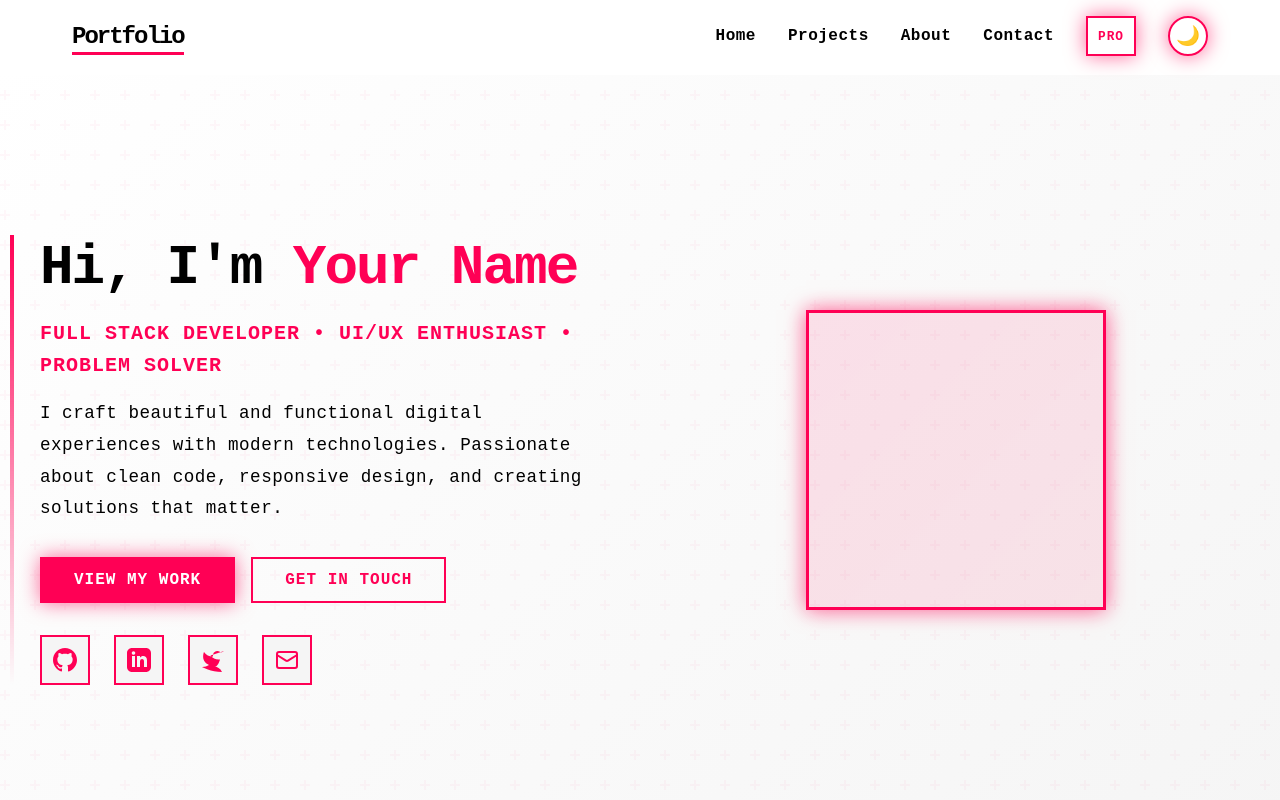
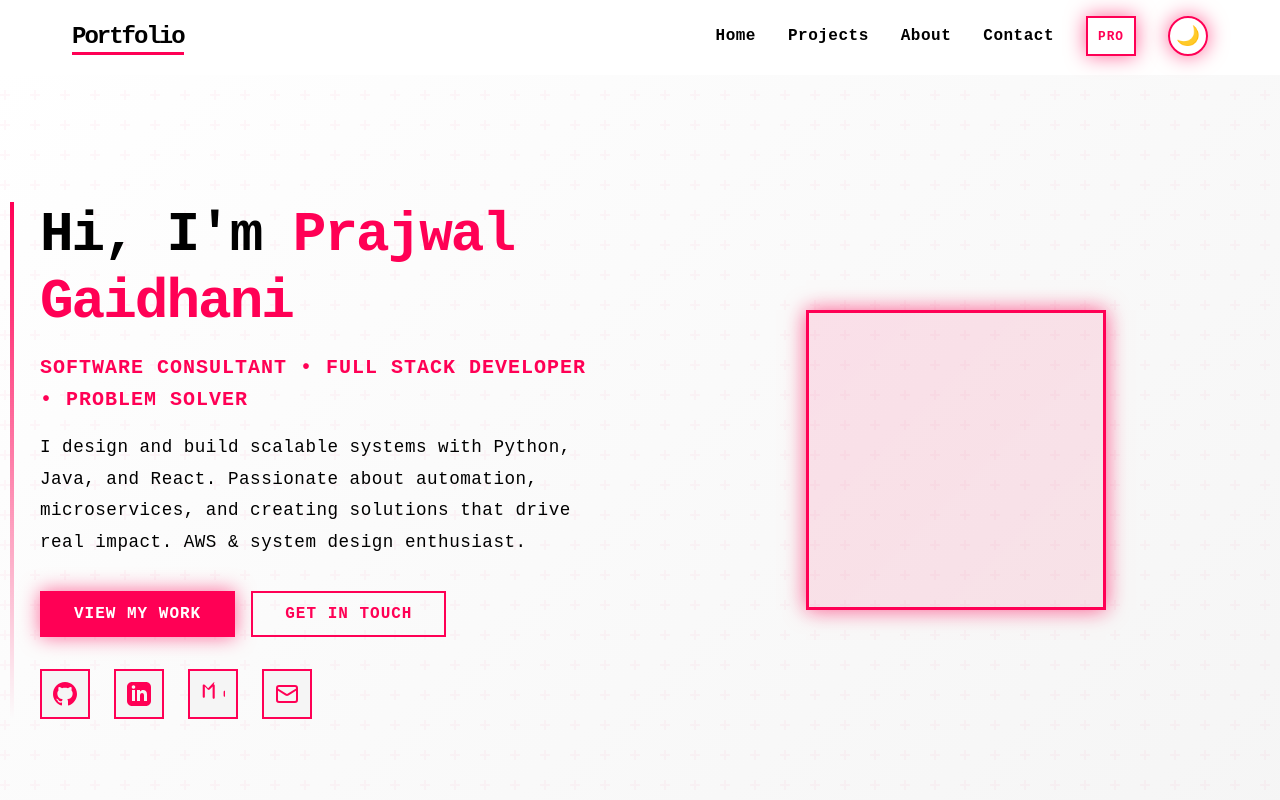
Before and after one commit to PrajwalGaidhani/portfolio, an Angular app: page / in a window 1280 px wide. Built offline with nearby package versions, Linux system fonts and the light colour scheme.

Commit message:
feat: update portfolio with Prajwal Gaidhani's personal details, projects, and experience

```diff
--- a/src/app/components/about/about.component.ts
+++ b/src/app/components/about/about.component.ts
@@ -21,31 +21,27 @@ interface Skill {
         <div class="about-content">
           <div class="about-text animate-slide-in-left">
             <p>
-              I'm a passionate full-stack developer with over 5 years of experience building web applications.
-              I specialize in creating user-centered solutions using modern technologies and best practices.
+              I'm a Software Consultant at Volkswagen IT Services with deep expertise in building scalable systems, automation, and cloud infrastructure. I have hands-on experience with Python, Java, and React, with a strong foundation in system design and DSA.
             </p>
             <p>
-              My journey in tech started with a curiosity about how things work. Now, I love solving complex problems
-              and building applications that make a real impact. When I'm not coding, you can find me contributing to
-              open-source projects or learning new technologies.
+              My passion lies in creating fault-tolerant systems that drive operational efficiency. I've built automation frameworks that boosted system uptime by 30%, developed real-time logging systems monitoring 50+ servers, and created microservices architectures handling complex workflows.
             </p>
             <p>
-              I'm always excited to collaborate on interesting projects and help businesses achieve their goals through
-              innovative web solutions.
+              I love solving complex problems, optimizing performance, and continuously learning new technologies. I'm a Smart India Hackathon winner and have represented India at international competitions.
             </p>
 
             <div class="stats">
               <div class="stat">
-                <div class="stat-number">50+</div>
-                <div class="stat-label">Projects Completed</div>
+                <div class="stat-number">3+</div>
+                <div class="stat-label">YRS EXPERIENCE</div>
               </div>
               <div class="stat">
-                <div class="stat-number">30+</div>
-                <div class="stat-label">Happy Clients</div>
+                <div class="stat-number">10+</div>
+                <div class="stat-label">PROJECTS DELIVERED</div>
               </div>
               <div class="stat">
-                <div class="stat-number">5+</div>
-                <div class="stat-label">Years Experience</div>
+                <div class="stat-number">50+</div>
+                <div class="stat-label">SERVERS MANAGED</div>
               </div>
             </div>
           </div>
@@ -224,16 +220,20 @@ interface Skill {
 export class AboutComponent {
   skills = signal<Skill[]>([
     {
-      category: 'Frontend',
-      items: ['Angular', 'React', 'Vue.js', 'TypeScript', 'HTML5', 'CSS3', 'SCSS', 'Tailwind CSS']
+      category: 'Languages & Core',
+      items: ['Java', 'Python', 'JavaScript', 'SQL', 'DSA', 'OOP', 'System Design']
     },
     {
-      category: 'Backend',
-      items: ['Node.js', 'Express.js', 'Python', 'Django', 'Java', 'C#', 'REST APIs', 'GraphQL']
+      category: 'Frontend & Web',
+      items: ['React', 'Angular', 'TypeScript', 'HTML5', 'CSS3', 'SCSS', 'Responsive Design']
+    },
+    {
+      category: 'Backend & Cloud',
+      items: ['Django', 'Node.js', 'AWS', 'Linux', 'Docker', 'Kafka', 'Microservices']
     },
     {
       category: 'Databases & Tools',
-      items: ['MongoDB', 'PostgreSQL', 'MySQL', 'Firebase', 'Git', 'Docker', 'CI/CD', 'AWS']
+      items: ['MySQL', 'PostgreSQL', 'MongoDB', 'Elasticsearch', 'Redis', 'Git', 'CI/CD']
     }
   ]);
 }
--- a/src/app/components/contact/contact.component.ts
+++ b/src/app/components/contact/contact.component.ts
@@ -23,8 +23,8 @@ import { FormsModule } from '@angular/forms';
                 </svg>
               </div>
               <div>
-                <h3>Message</h3>
-                <p>hello@example.com</p>
+                <h3>Email</h3>
+                <p>prajwalgaidhani18@gmail.com</p>
               </div>
             </div>
 
@@ -36,7 +36,7 @@ import { FormsModule } from '@angular/forms';
               </div>
               <div>
                 <h3>Phone</h3>
-                <p>+1 (555) 123-4567</p>
+                <p>+91 8530259554</p>
               </div>
             </div>
 
@@ -49,7 +49,7 @@ import { FormsModule } from '@angular/forms';
               </div>
               <div>
                 <h3>Location</h3>
-                <p>San Francisco, CA</p>
+                <p>Pune, India</p>
               </div>
             </div>
           </div>
--- a/src/app/components/footer/footer.component.ts
+++ b/src/app/components/footer/footer.component.ts
@@ -10,22 +10,22 @@ import { CommonModule } from '@angular/common';
       <div class="footer-container">
         <div class="footer-content">
           <div class="footer-section">
-            <h3>Portfolio</h3>
-            <p>Crafting beautiful digital experiences with modern technologies.</p>
+            <h3>Prajwal Gaidhani</h3>
+            <p>Software Consultant • System Design & Cloud Architecture Enthusiast</p>
             <div class="social-links">
-              <a href="#" title="GitHub">
+              <a href="https://github.com/PrajwalGaidhani" target="_blank" title="GitHub">
                 <svg width="20" height="20" viewBox="0 0 24 24" fill="currentColor">
                   <path d="M12 0c-6.626 0-12 5.373-12 12 0 5.302 3.438 9.8 8.207 11.387.599.111.793-.261.793-.577v-2.234c-3.338.726-4.033-1.416-4.033-1.416-.546-1.387-1.333-1.756-1.333-1.756-1.089-.745.083-.729.083-.729 1.205.084 1.839 1.237 1.839 1.237 1.07 1.834 2.807 1.304 3.492.997.107-.775.418-1.305.762-1.604-2.665-.305-5.467-1.334-5.467-5.931 0-1.311.469-2.381 1.236-3.221-.124-.303-.535-1.524.117-3.176 0 0 1.008-.322 3.301 1.23.957-.266 1.983-.399 3.003-.404 1.02.005 2.047.138 3.006.404 2.291-1.552 3.297-1.23 3.297-1.23.653 1.653.242 2.874.118 3.176.77.84 1.235 1.911 1.235 3.221 0 4.609-2.807 5.624-5.479 5.921.43.372.823 1.102.823 2.222v 3.293c0 .319.192.694.801.576 4.765-1.589 8.199-6.086 8.199-11.386 0-6.627-5.373-12-12-12z"/>
                 </svg>
               </a>
-              <a href="#" title="LinkedIn">
+              <a href="https://www.linkedin.com/in/prajwal-gaidhani/" target="_blank" title="LinkedIn">
                 <svg width="20" height="20" viewBox="0 0 24 24" fill="currentColor">
                   <path d="M19 0h-14c-2.761 0-5 2.239-5 5v14c0 2.761 2.239 5 5 5h14c2.762 0 5-2.239 5-5v-14c0-2.761-2.238-5-5-5zm-11 19h-3v-11h3v11zm-1.5-12.268c-.966 0-1.75-.79-1.75-1.764s.784-1.764 1.75-1.764 1.75.79 1.75 1.764-.783 1.764-1.75 1.764zm13.5 12.268h-3v-5.604c0-3.368-4-3.113-4 0v5.604h-3v-11h3v1.765c1.396-2.586 7-2.777 7 2.476v6.759z"/>
                 </svg>
               </a>
-              <a href="#" title="Twitter">
+              <a href="https://leetcode.com/u/prajwal_gh123/" target="_blank" title="LeetCode">
                 <svg width="20" height="20" viewBox="0 0 24 24" fill="currentColor">
-                  <path d="M23 3a10.9 10.9 0 01-3.14 1.53 4.48 4.48 0 00-7.86 3v1A10.66 10.66 0 013 4s-4 9 5 13a11.64 11.64 0 01-7 2s9 5 20 5a9.5 9.5 0 00-9-5.5c4.75 2.25 7-7 7-7a10.6 10.6 0 01-9.5-4z"/>
+                  <path d="M13.483 0a1.374 1.374 0 00-.961.438L7.116 6.226 3.75 2.859A1.373 1.373 0 002.788 2.588c-.686 0-1.081.409-1.081 1.061v10.865c0 .884.525 1.294 1.061 1.294.636 0 1.081-.41 1.081-1.294V4.615l2.916 2.916c.272.272.633.408.961.408s.69-.136.96-.408l2.916-2.916v10.865c0 .884.526 1.294 1.061 1.294.636 0 1.081-.41 1.081-1.294V3.649c0-.652-.395-1.061-1.081-1.061zm11.276 13.381v-3.378c0-.884-.525-1.294-1.061-1.294s-1.081.41-1.081 1.294v3.378c0 .884.525 1.294 1.061 1.294s1.081-.41 1.081-1.294z"/>
                 </svg>
               </a>
             </div>
@@ -42,30 +42,40 @@ import { CommonModule } from '@angular/common';
           </div>
 
           <div class="footer-section">
-            <h4>Services</h4>
+            <h4>Experience</h4>
             <ul>
-              <li><a href="#">Web Development</a></li>
-              <li><a href="#">UI/UX Design</a></li>
-              <li><a href="#">Consulting</a></li>
-              <li><a href="#">Maintenance</a></li>
+              <li><a href="#about">Skills</a></li>
+              <li><a href="#projects">Projects</a></li>
+              <li><a href="#contact">Contact</a></li>
+              <li><a href="https://www.linkedin.com/in/prajwal-gaidhani/" target="_blank">LinkedIn</a></li>
+            </ul>
+          </div>
+
+          <div class="footer-section">
+            <h4>Technical Stack</h4>
+            <ul>
+              <li>Java, Python, React</li>
+              <li>AWS, Docker, Kubernetes</li>
+              <li>System Design, DSA</li>
+              <li>Microservices, Cloud</li>
             </ul>
           </div>
 
           <div class="footer-section">
             <h4>Get In Touch</h4>
-            <p>Email: hello@example.com</p>
-            <p>Phone: +1 (555) 123-4567</p>
+            <p>Email: prajwalgaidhani18@gmail.com</p>
+            <p>Phone: +91 8530259554</p>
           </div>
         </div>
 
         <div class="footer-divider"></div>
 
         <div class="footer-bottom">
-          <p>&copy; 2026 Portfolio. All rights reserved.</p>
+          <p>&copy; 2024-2026 Prajwal Gaidhani. All rights reserved.</p>
           <div class="footer-links">
-            <a href="#">Privacy Policy</a>
+            <a href="https://github.com/PrajwalGaidhani" target="_blank">GitHub</a>
             <span>•</span>
-            <a href="#">Terms of Service</a>
+            <a href="https://www.linkedin.com/in/prajwal-gaidhani/" target="_blank">LinkedIn</a>
           </div>
         </div>
       </div>
--- a/src/app/components/hero/hero.component.ts
+++ b/src/app/components/hero/hero.component.ts
@@ -9,11 +9,10 @@ import { CommonModule } from '@angular/common';
     <section class="hero">
       <div class="hero-container">
         <div class="hero-content animate-fade-in">
-          <h1>Hi, I'm <span class="gradient-text">Your Name</span></h1>
-          <p class="subtitle">Full Stack Developer • UI/UX Enthusiast • Problem Solver</p>
+          <h1>Hi, I'm <span class="gradient-text">Prajwal Gaidhani</span></h1>
+          <p class="subtitle">Software Consultant • Full Stack Developer • Problem Solver</p>
           <p class="description">
-            I craft beautiful and functional digital experiences with modern technologies.
-            Passionate about clean code, responsive design, and creating solutions that matter.
+            I design and build scalable systems with Python, Java, and React. Passionate about automation, microservices, and creating solutions that drive real impact. AWS & system design enthusiast.
           </p>
           <div class="hero-buttons">
             <button class="btn btn-primary" (click)="scrollTo('projects')">
@@ -24,22 +23,22 @@ import { CommonModule } from '@angular/common';
             </button>
           </div>
           <div class="social-links">
-            <a href="#" title="GitHub">
+            <a href="https://github.com/PrajwalGaidhani" target="_blank" title="GitHub">
               <svg width="24" height="24" viewBox="0 0 24 24" fill="currentColor">
                 <path d="M12 0c-6.626 0-12 5.373-12 12 0 5.302 3.438 9.8 8.207 11.387.599.111.793-.261.793-.577v-2.234c-3.338.726-4.033-1.416-4.033-1.416-.546-1.387-1.333-1.756-1.333-1.756-1.089-.745.083-.729.083-.729 1.205.084 1.839 1.237 1.839 1.237 1.07 1.834 2.807 1.304 3.492.997.107-.775.418-1.305.762-1.604-2.665-.305-5.467-1.334-5.467-5.931 0-1.311.469-2.381 1.236-3.221-.124-.303-.535-1.524.117-3.176 0 0 1.008-.322 3.301 1.23.957-.266 1.983-.399 3.003-.404 1.02.005 2.047.138 3.006.404 2.291-1.552 3.297-1.23 3.297-1.23.653 1.653.242 2.874.118 3.176.77.84 1.235 1.911 1.235 3.221 0 4.609-2.807 5.624-5.479 5.921.43.372.823 1.102.823 2.222v 3.293c0 .319.192.694.801.576 4.765-1.589 8.199-6.086 8.199-11.386 0-6.627-5.373-12-12-12z"/>
               </svg>
             </a>
-            <a href="#" title="LinkedIn">
+            <a href="https://www.linkedin.com/in/prajwal-gaidhani/" target="_blank" title="LinkedIn">
               <svg width="24" height="24" viewBox="0 0 24 24" fill="currentColor">
                 <path d="M19 0h-14c-2.761 0-5 2.239-5 5v14c0 2.761 2.239 5 5 5h14c2.762 0 5-2.239 5-5v-14c0-2.761-2.238-5-5-5zm-11 19h-3v-11h3v11zm-1.5-12.268c-.966 0-1.75-.79-1.75-1.764s.784-1.764 1.75-1.764 1.75.79 1.75 1.764-.783 1.764-1.75 1.764zm13.5 12.268h-3v-5.604c0-3.368-4-3.113-4 0v5.604h-3v-11h3v1.765c1.396-2.586 7-2.777 7 2.476v6.759z"/>
               </svg>
             </a>
-            <a href="#" title="Twitter">
+            <a href="https://leetcode.com/u/prajwal_gh123/" target="_blank" title="LeetCode">
               <svg width="24" height="24" viewBox="0 0 24 24" fill="currentColor">
-                <path d="M23 3a10.9 10.9 0 01-3.14 1.53 4.48 4.48 0 00-7.86 3v1A10.66 10.66 0 013 4s-4 9 5 13a11.64 11.64 0 01-7 2s9 5 20 5a9.5 9.5 0 00-9-5.5c4.75 2.25 7-7 7-7a10.6 10.6 0 01-9.5-4z"/>
+                <path d="M13.483 0a1.374 1.374 0 00-.961.438L7.116 6.226 3.75 2.859A1.373 1.373 0 002.788 2.588c-.686 0-1.081.409-1.081 1.061v10.865c0 .884.525 1.294 1.061 1.294.636 0 1.081-.41 1.081-1.294V4.615l2.916 2.916c.272.272.633.408.961.408s.69-.136.96-.408l2.916-2.916v10.865c0 .884.526 1.294 1.061 1.294.636 0 1.081-.41 1.081-1.294V3.649c0-.652-.395-1.061-1.081-1.061zm11.276 13.381v-3.378c0-.884-.525-1.294-1.061-1.294s-1.081.41-1.081 1.294v3.378c0 .884.525 1.294 1.061 1.294s1.081-.41 1.081-1.294z"/>
               </svg>
             </a>
-            <a href="#" title="Email">
+            <a href="mailto:prajwalgaidhani18@gmail.com" title="Email">
               <svg width="24" height="24" viewBox="0 0 24 24" fill="none" stroke="currentColor" stroke-width="2">
                 <rect x="2" y="4" width="20" height="16" rx="2"/>
                 <path d="m22 7-8.97 5.7a1.94 1.94 0 01-2.06 0L2 7"/>
--- a/src/app/components/projects/projects.component.ts
+++ b/src/app/components/projects/projects.component.ts
@@ -266,57 +266,57 @@ export class ProjectsComponent {
   projects = signal<Project[]>([
     {
       id: 1,
-      title: 'E-Commerce Platform',
-      description: 'Full-stack e-commerce solution with payment integration and admin dashboard.',
-      tags: ['Angular', 'Node.js', 'MongoDB', 'Stripe'],
+      title: 'Ecommerce Microservices Platform',
+      description: 'Scalable ecommerce platform with microservices architecture. Implemented distributed services via Kafka, Elasticsearch for fast search, Redis caching, and AWS infrastructure with load balancing.',
+      tags: ['Java', 'Python', 'Kafka', 'Elasticsearch', 'AWS', 'Docker'],
       image: 'ecommerce',
       link: '#',
-      github: '#'
+      github: 'https://github.com/PrajwalGaidhani'
     },
     {
       id: 2,
-      title: 'Task Management App',
-      description: 'Collaborative task management tool with real-time updates and team features.',
-      tags: ['React', 'Firebase', 'Tailwind CSS'],
-      image: 'taskapp',
+      title: 'Server Monitoring & Automation System',
+      description: 'Python-based automation framework monitoring 50+ servers with real-time logging, automated alerts, and performance optimization. Boosted system uptime by 30%, reduced manual intervention by 50%.',
+      tags: ['Python', 'Shell Script', 'AWS', 'Linux', 'System Design'],
+      image: 'monitoring',
       link: '#',
-      github: '#'
+      github: 'https://github.com/PrajwalGaidhani'
     },
     {
       id: 3,
-      title: 'Social Media Dashboard',
-      description: 'Analytics dashboard for managing multiple social media accounts.',
-      tags: ['Vue.js', 'Chart.js', 'Express.js'],
-      image: 'dashboard',
+      title: 'Skin Lesion Detection Web App',
+      description: 'Django-based web application using CNN (VGG16, ResNet50) for medical image classification. Achieved 92% accuracy and reduced diagnostic time by 50%.',
+      tags: ['Django', 'CNN', 'Python', 'TensorFlow', 'React', 'MySQL'],
+      image: 'ml-detection',
       link: '#',
-      github: '#'
+      github: 'https://github.com/PrajwalGaidhani'
     },
     {
       id: 4,
-      title: 'AI Chat Application',
-      description: 'Real-time chat application with AI-powered responses and sentiment analysis.',
-      tags: ['Angular', 'WebSocket', 'Python', 'TensorFlow'],
-      image: 'chatapp',
+      title: 'Automated Data Extraction Pipeline',
+      description: 'Custom Python tools for automated data extraction and report generation. Reduced manual reporting efforts by 60% using Pandas, cron jobs, and scheduled workflows.',
+      tags: ['Python', 'Pandas', 'SQL', 'Automation'],
+      image: 'data-pipeline',
       link: '#',
-      github: '#'
+      github: 'https://github.com/PrajwalGaidhani'
     },
     {
       id: 5,
-      title: 'Fitness Tracking App',
-      description: 'Mobile-responsive fitness app with workout tracking and nutrition planning.',
-      tags: ['React Native', 'Firebase', 'Redux'],
-      image: 'fitness',
+      title: 'Fault-Tolerant Logging System',
+      description: 'Real-time distributed logging system generating critical alerts for 50+ servers across multiple regions, ensuring 24/7 operational efficiency.',
+      tags: ['Python', 'AWS', 'System Design', 'Linux', 'Monitoring'],
+      image: 'logging',
       link: '#',
-      github: '#'
+      github: 'https://github.com/PrajwalGaidhani'
     },
     {
       id: 6,
-      title: 'Content Management System',
-      description: 'Headless CMS with GraphQL API and modern content editor interface.',
-      tags: ['Next.js', 'GraphQL', 'PostgreSQL', 'Headless UI'],
-      image: 'cms',
+      title: 'SIH Winner - System Optimization Platform',
+      description: 'Smart India Hackathon winning project. Designed a system to streamline claims analysis and validation, improving efficiency by 20-30%.',
+      tags: ['Full Stack', 'System Design', 'Problem Solving'],
+      image: 'sih',
       link: '#',
-      github: '#'
+      github: 'https://github.com/PrajwalGaidhani'
     }
   ]);
 }
```
